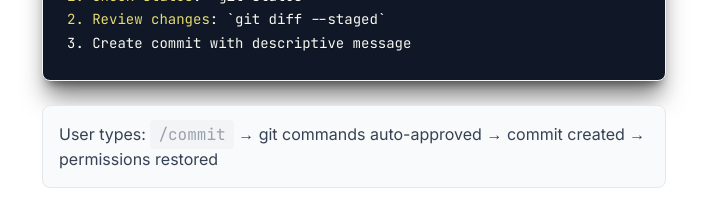
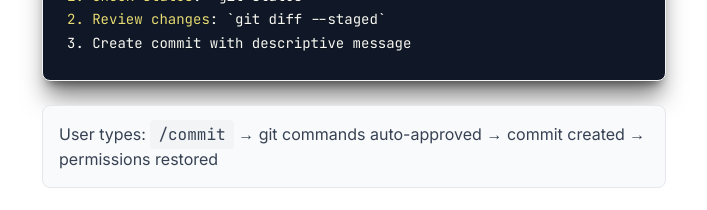
Before and after one commit to wu-changxing/connectonion-docs-site, a Next.js app: page /features/skills in a window 1280 px wide. Shown: the part 3320-3530 px from the top of the page, without its empty margins (310-1017 px from the left). Built offline with nearby package versions, Linux system fonts and the light colour scheme; no server answers.

Commit message:
iter14b: fix text-gray-400 inline code in features/skills

```diff
--- a/app/features/skills/page.tsx
+++ b/app/features/skills/page.tsx
@@ -214,7 +214,7 @@ Create a well-formatted git commit for staged changes.
           />
           <div className="mt-6 bg-gray-50 border border-gray-200 rounded-lg p-4">
             <p className="text-gray-700">
-              User types: <code className="bg-gray-100 px-2 py-1 rounded text-gray-400">/commit</code> →
+              User types: <code className="bg-gray-100 px-2 py-1 rounded text-gray-700">/commit</code> →
               git commands auto-approved → commit created → permissions restored
             </p>
           </div>
```
